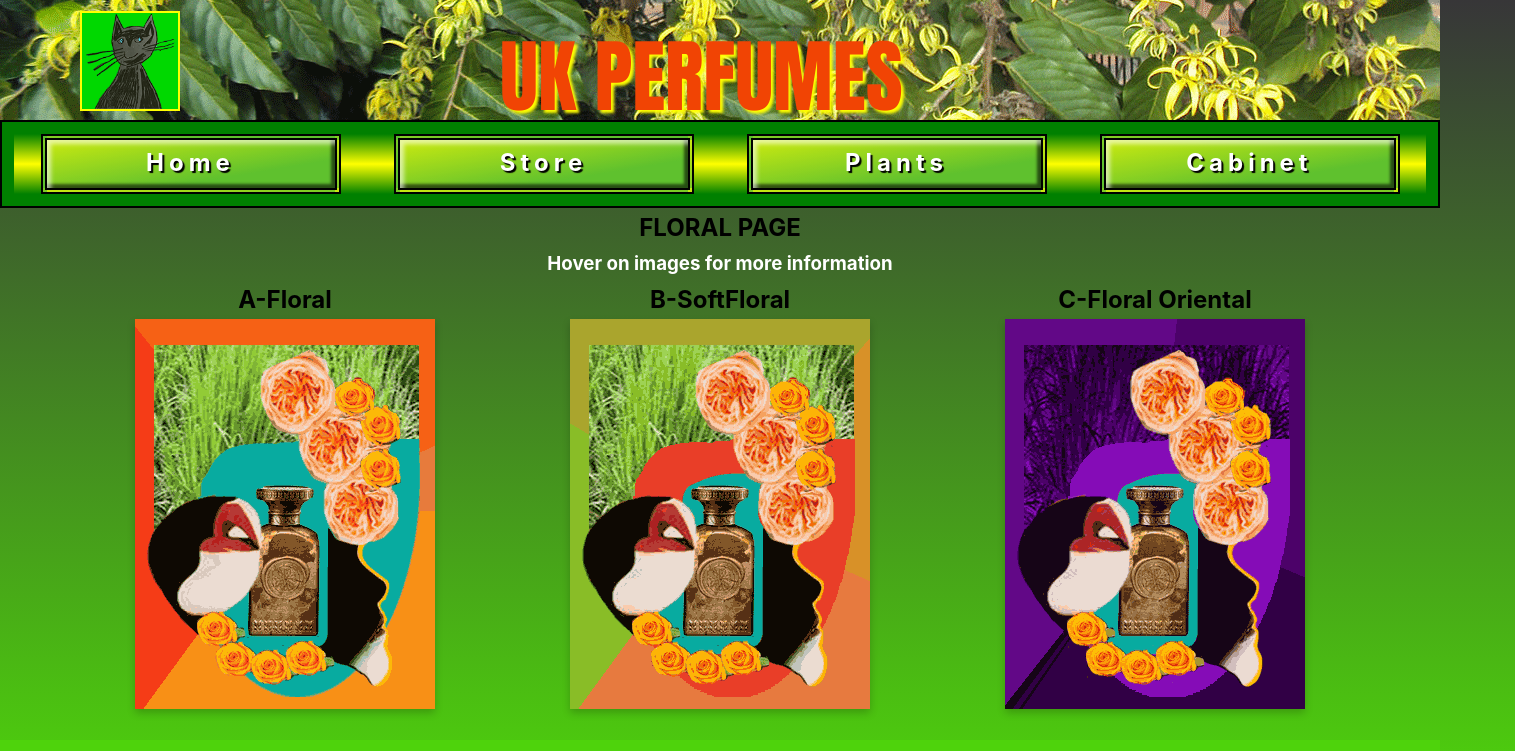
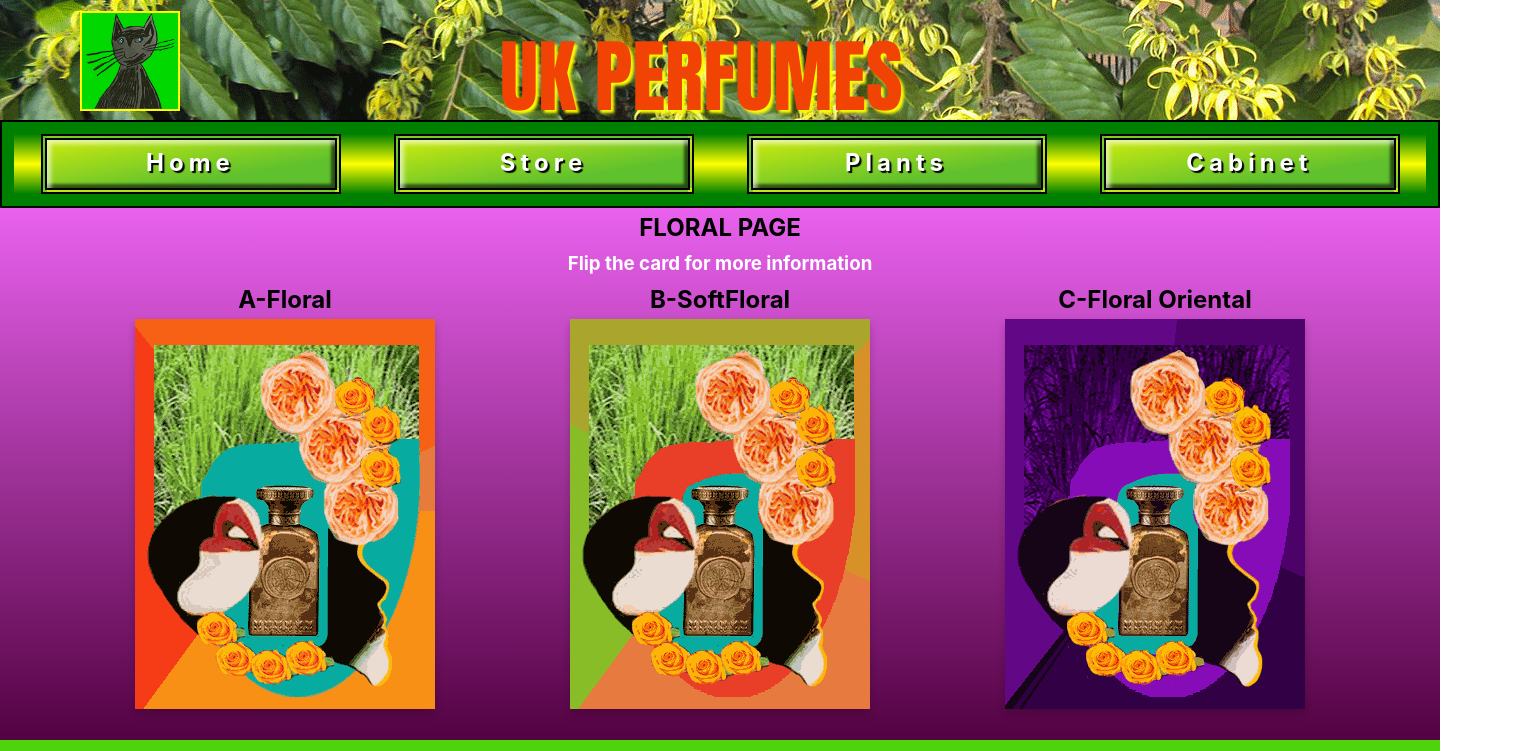
Before and after one commit to GiacomoSorbi/UrsulaKesek-module-ii, a React (Create React App) app: page /floral in a window 1280 px wide. Shown: the top 751 px of the page, 1515 px wide, since content can reach past the window. Built offline with nearby package versions, Linux system fonts and the light colour scheme.

Commit message:
edited floral and fresh pages

```diff
--- a/src/pages/Floral/Floral.css
+++ b/src/pages/Floral/Floral.css
@@ -1,11 +1,12 @@
 h2.olfa {
   position: relative;
   top: 5px;
-  padding: 5px;
   color: black;
   text-align: center;
 }
-.floa,.flob,.floc {
+.floa,
+.flob,
+.floc {
   background-color: khaki;
   position: relative;
   top: 10px;
@@ -22,44 +23,50 @@ h2.olfa {
 .floc {
   background-image: url(Images/floral3.png);
 }
-.flip-card{
-  background-color:transparent ;
-  perspective:1000px;
+.flip-card {
+  background-color: transparent;
+  perspective: 1000px;
 }
-.flip-card-inner{
+.flip-card-inner {
   position: relative;
-  width:300px;
-  height:390px;
+  width: 300px;
+  height: 390px;
   text-align: center;
-  transition:transform 2s ;
-  transform-style:preserve-3d;
-  box-shadow:0 4px 8px 0 rgba(0,0,0,0.2);
+  transition: transform 2s;
+  transform-style: preserve-3d;
+  box-shadow: 0 4px 8px 0 rgba(0, 0, 0, 0.2);
 }
-.flip-card:hover .flip-card-inner{
+.flip-card:hover .flip-card-inner {
   transform: rotateY(180deg);
   cursor: pointer;
 }
-.flip-card-front, .flip-card-back{
+.flip-card-front,
+.flip-card-back {
   position: absolute;
-  width:300px;
-  height:390px;
-  -webkit-backface-visibility:hidden ;
-  backface-visibility:hidden ;
+  width: 300px;
+  height: 390px;
+  -webkit-backface-visibility: hidden;
+  backface-visibility: hidden;
 }
-.flip-card-front{
+.flip-card-front {
   background-color: #bbb;
-  color:black;
+  color: black;
 }
-.flip-card-back{
-  display:flex;
-  flex-direction:column;
-  background-color:darkorange ;
-  color:black;
+.flip-card-back {
+  display: flex;
+  flex-direction: column;
+  background-color: darkorange;
+  color: black;
   transform: rotateY(180deg);
 }
-p.fcb{
-  position:relative ;
-  left:-210px;;
+main.flo{
+  background: linear-gradient(rgb(233, 97, 238), rgb(83, 2, 66));
+}
+
+p.fcb {
+  position: relative;
+  width: 250px;
+  left: 25px;
 }
 section.flosec {
   width: 1440px;
--- a/src/pages/Floral/index.jsx
+++ b/src/pages/Floral/index.jsx
@@ -6,7 +6,7 @@ import floral3 from "./Images/floral3.png";
 const Floral = () => (
   <main className="flo">
     <h2 className="flo"> FLORAL PAGE</h2>
-    <h3>Hover on images for more information</h3>
+    <h3>Flip the card for more information</h3>
     <section className="flosec">
       <div>
         <h2 className="olfa">A-Floral</h2>
@@ -17,13 +17,10 @@ const Floral = () => (
             </div>
             <div className="flip-card-back">
               <div>
-                <h2> lalala</h2>
+                <h2>Olfactory Group</h2>
               </div>
               <div>
-                <p className="fcb">more lalala</p>
-              </div>
-              <div>
-                <p className="fcb">we love lalala</p>
+              <p className="fcb">Lorem ipsum dolor sit amet consectetur adipisicing elit. Perspiciatis doloribus delectus, incidunt quisquam quidem reiciendis minus illum necessitatibus nam animi veritatis voluptas consequuntur natus maxime minima molestias ratione! Amet, dignissimos.</p>
               </div>
             </div>
           </div>
@@ -38,13 +35,10 @@ const Floral = () => (
             </div>
             <div className="flip-card-back">
               <div>
-                <h2> lalala</h2>
+                <h2>Olfactory Group</h2>
               </div>
               <div>
-                <p className="fcb">more lalala</p>
-              </div>
-              <div>
-                <p className="fcb">we love lalala</p>
+              <p className="fcb">Lorem ipsum dolor sit amet consectetur adipisicing elit. Perspiciatis doloribus delectus, incidunt quisquam quidem reiciendis minus illum necessitatibus nam animi veritatis voluptas consequuntur natus maxime minima molestias ratione! Amet, dignissimos.</p>
               </div>
             </div>
           </div>
@@ -59,13 +53,10 @@ const Floral = () => (
             </div>
             <div className="flip-card-back">
               <div>
-                <h2> lalala</h2>
+                <h2>Olfactory Group</h2>
               </div>
               <div>
-                <p className="fcb">more lalala</p>
-              </div>
-              <div>
-                <p className="fcb">we love lalala</p>
+              <p className="fcb">Lorem ipsum dolor sit amet consectetur adipisicing elit. Perspiciatis doloribus delectus, incidunt quisquam quidem reiciendis minus illum necessitatibus nam animi veritatis voluptas consequuntur natus maxime minima molestias ratione! Amet, dignissimos.</p>
               </div>
             </div>
           </div>
--- a/src/pages/Fresh/index.jsx
+++ b/src/pages/Fresh/index.jsx
@@ -1,8 +1,9 @@
-import React from 'react'
-import './Fresh.css';
+import React from "react";
+import "./Fresh.css";
 import citrus1 from "./Images/citrus1.png";
 import green1 from "./Images/green1.png";
 import water1 from "./Images/water1.png";
+import fruity1 from "./Images/fruity1.png";
 const Fresh = () => (
   <main className="fre">
     <h2 className="fre"> FRESH PAGE</h2>
@@ -13,17 +14,14 @@ const Fresh = () => (
         <div className="flip-card">
           <div className="flip-card-inner">
             <div className="flip-card-front">
-              <img src={citrus1} alt="perfumepic" />
+              <img src={fruity1} alt="perfumepic" />
             </div>
             <div className="flip-card-back">
               <div>
-                <h2> lalala</h2>
+                <h2>Olfactory Group</h2>
               </div>
               <div>
-                <p className="fcb">more lalala</p>
-              </div>
-              <div>
-                <p className="fcb">we love lalala</p>
+                <p className="fcb">Lorem ipsum dolor sit amet consectetur adipisicing elit. Perspiciatis doloribus delectus, incidunt quisquam quidem reiciendis minus illum necessitatibus nam animi veritatis voluptas consequuntur natus maxime minima molestias ratione! Amet, dignissimos.</p>
               </div>
             </div>
           </div>
@@ -38,13 +36,10 @@ const Fresh = () => (
             </div>
             <div className="flip-card-back">
               <div>
-                <h2> lalala</h2>
+                <h2>Olfactory Group </h2>
               </div>
               <div>
-                <p className="fcb">more lalala</p>
-              </div>
-              <div>
-                <p className="fcb">we love lalala</p>
+              <p className="fcb">Lorem ipsum dolor sit amet consectetur adipisicing elit. Perspiciatis doloribus delectus, incidunt quisquam quidem reiciendis minus illum necessitatibus nam animi veritatis voluptas consequuntur natus maxime minima molestias ratione! Amet, dignissimos.</p>
               </div>
             </div>
           </div>
@@ -59,13 +54,10 @@ const Fresh = () => (
             </div>
             <div className="flip-card-back">
               <div>
-                <h2> lalala</h2>
+                <h2>Olfactory Group</h2>
               </div>
               <div>
-                <p className="fcb">more lalala</p>
-              </div>
-              <div>
-                <p className="fcb">we love lalala</p>
+              <p className="fcb">Lorem ipsum dolor sit amet consectetur adipisicing elit. Perspiciatis doloribus delectus, incidunt quisquam quidem reiciendis minus illum necessitatibus nam animi veritatis voluptas consequuntur natus maxime minima molestias ratione! Amet, dignissimos.</p>
               </div>
             </div>
           </div>
@@ -80,13 +72,10 @@ const Fresh = () => (
             </div>
             <div className="flip-card-back">
               <div>
-                <h2> lalala</h2>
+                <h2>Olfactory Group</h2>
               </div>
               <div>
-                <p className="fcb">more lalala</p>
-              </div>
-              <div>
-                <p className="fcb">we love lalala</p>
+              <p className="fcb">Lorem ipsum dolor sit amet consectetur adipisicing elit. Perspiciatis doloribus delectus, incidunt quisquam quidem reiciendis minus illum necessitatibus nam animi veritatis voluptas consequuntur natus maxime minima molestias ratione! Amet, dignissimos.</p>
               </div>
             </div>
           </div>
```
Also changed, not shown: src/pages/Fresh/Images/fruity1.png (added), src/pages/Fresh/Images/green1.png. Lines whose indentation alone changed are shown as unchanged.
